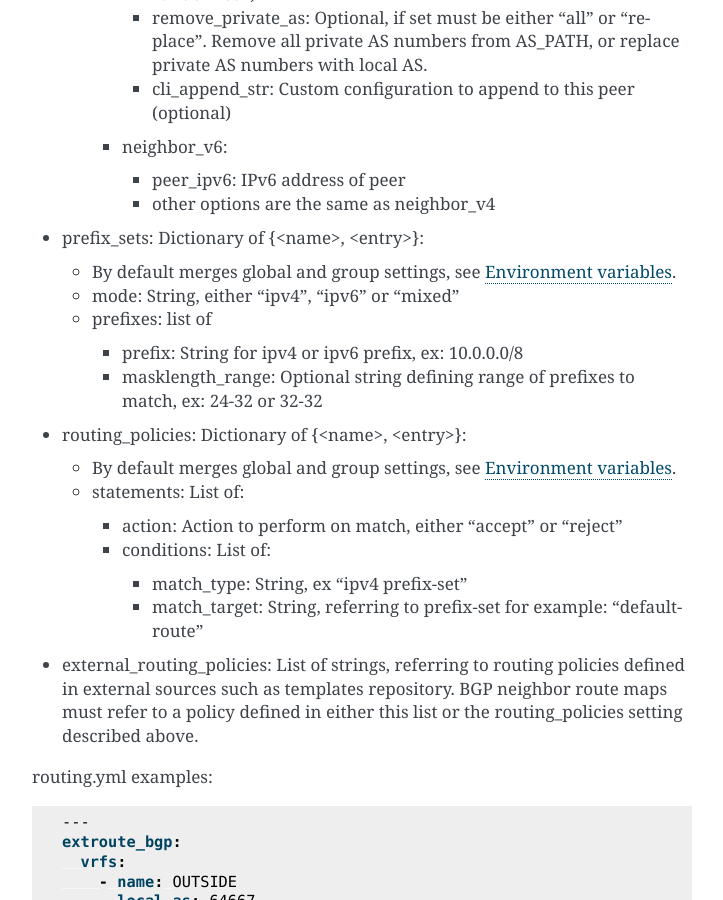
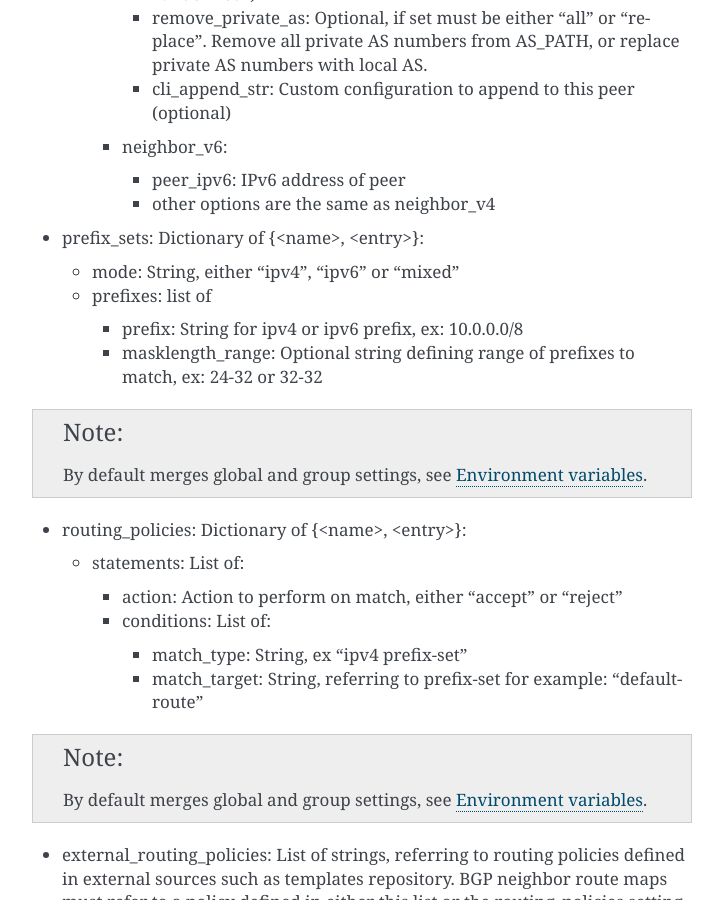
Before and after one commit to SUNET/cnaas-nms, a Sphinx documentation site: the page built from docs/reporef/index.rst, in a window 1280 px wide and 900 px high, scrolled down 6759 px. Shown: the whole window, without its empty margins (388-1111 px from the left). Built offline with Sphinx 7.4.7, drawn with Linux system fonts in a browser that asks for light colours; some of the changed lines change nothing that is shown.

Commit message:
fix Note

```diff
--- a/docs/reporef/index.rst
+++ b/docs/reporef/index.rst
@@ -327,9 +327,7 @@ Can contain the following dictionaries with specified keys:
       * peer_ipv6: IPv6 address of peer
       * other options are the same as neighbor_v4
 
-- prefix_sets: Dictionary of {<name>, <entry>}:
-
-  * By default merges global and group settings, see :ref:`configuration_environment_ref`.
+* prefix_sets: Dictionary of {<name>, <entry>}:
 
   * mode: String, either "ipv4", "ipv6" or "mixed"
   * prefixes: list of
@@ -337,9 +335,10 @@ Can contain the following dictionaries with specified keys:
     * prefix: String for ipv4 or ipv6 prefix, ex: 10.0.0.0/8
     * masklength_range: Optional string defining range of prefixes to match, ex: 24-32 or 32-32
 
-- routing_policies: Dictionary of {<name>, <entry>}:
+.. note::
+   By default merges global and group settings, see :ref:`configuration_environment_ref`.
 
-  * By default merges global and group settings, see :ref:`configuration_environment_ref`.
+* routing_policies: Dictionary of {<name>, <entry>}:
 
   * statements: List of:
 
@@ -348,6 +347,9 @@ Can contain the following dictionaries with specified keys:
 
       * match_type: String, ex "ipv4 prefix-set"
       * match_target: String, referring to prefix-set for example: "default-route"
+
+.. note::
+   By default merges global and group settings, see :ref:`configuration_environment_ref`.
 
 - external_routing_policies: List of strings, referring to routing policies defined in external
   sources such as templates repository. BGP neighbor route maps must refer to a policy defined in
```
